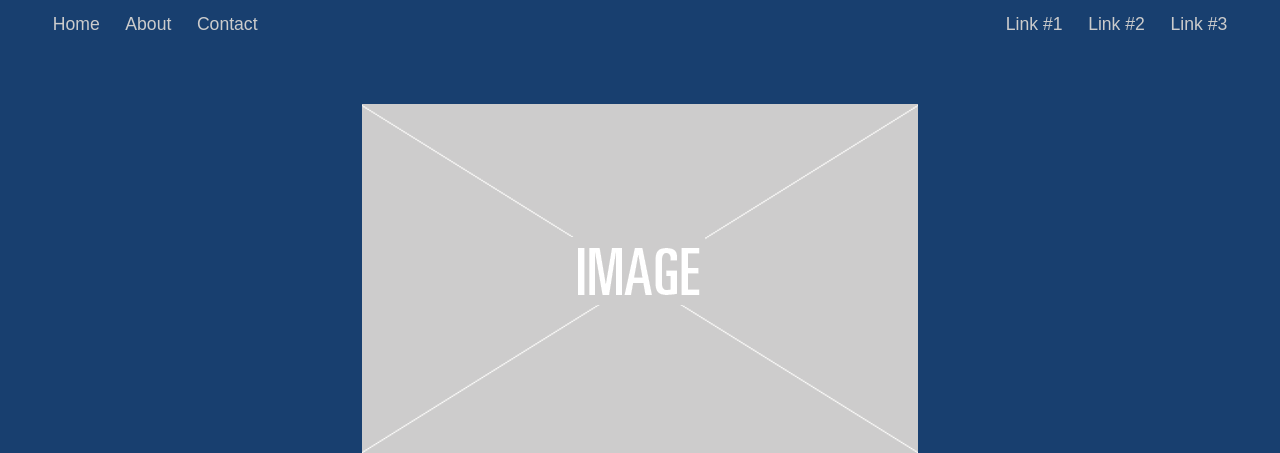
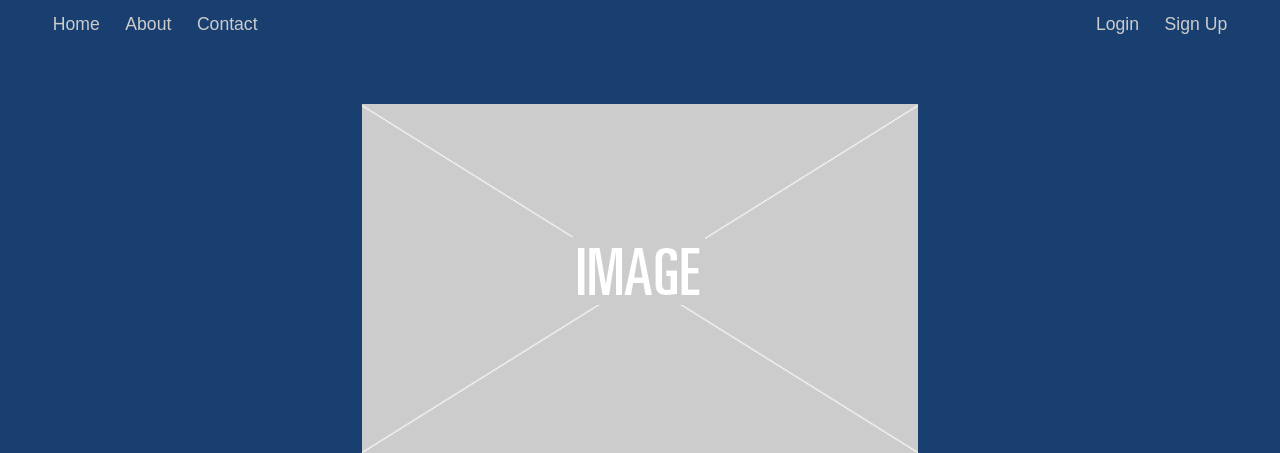
Before and after one commit to cjordanOU/SQLWebsite-Template, a PHP site: page / in a window 1280 px wide. Shown: the top 453 px of the page. Run offline with PHP 8.4, Linux system fonts and the light colour scheme.

Commit message:
Add files via upload

```diff
--- a/Includes/header.php
+++ b/Includes/header.php
@@ -6,9 +6,8 @@
             <a href="contact.php" title="View our contact information">Contact</a>
         </div>
         <div class="nav-right">
-            <a href="link1.php" title="Click here to view link #1">Link #1</a>
-            <a href="link2.php" title="Click here to view link #2">Link #2</a>
-            <a href="link3.php" title="Click here to view link #3">Link #3</a>
+            <a href="login.php" title="Click here to login">Login</a>
+            <a href="signup.php" title="Click here to sign up">Sign Up</a>
         </div>
     </nav>
 </header>
```
